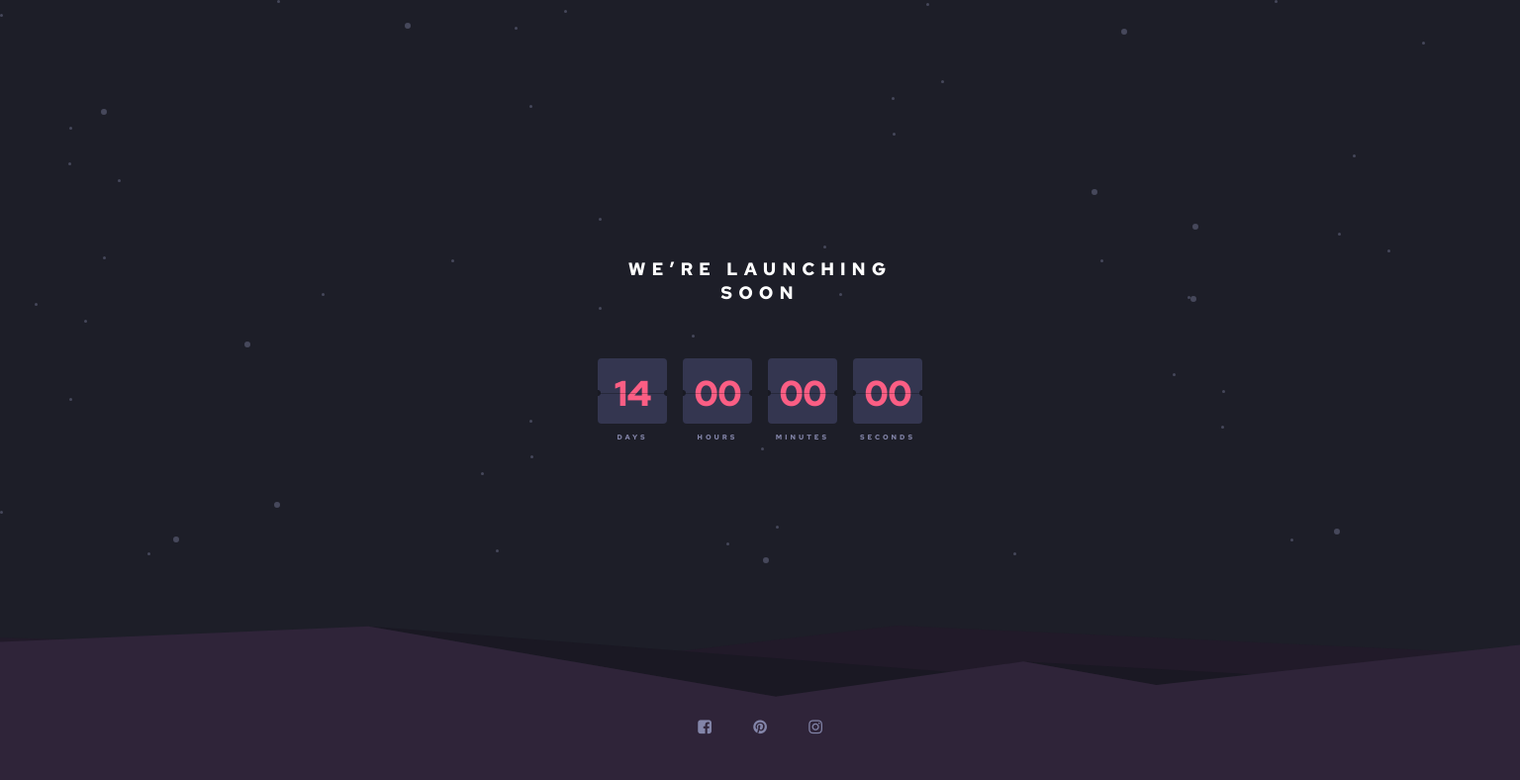
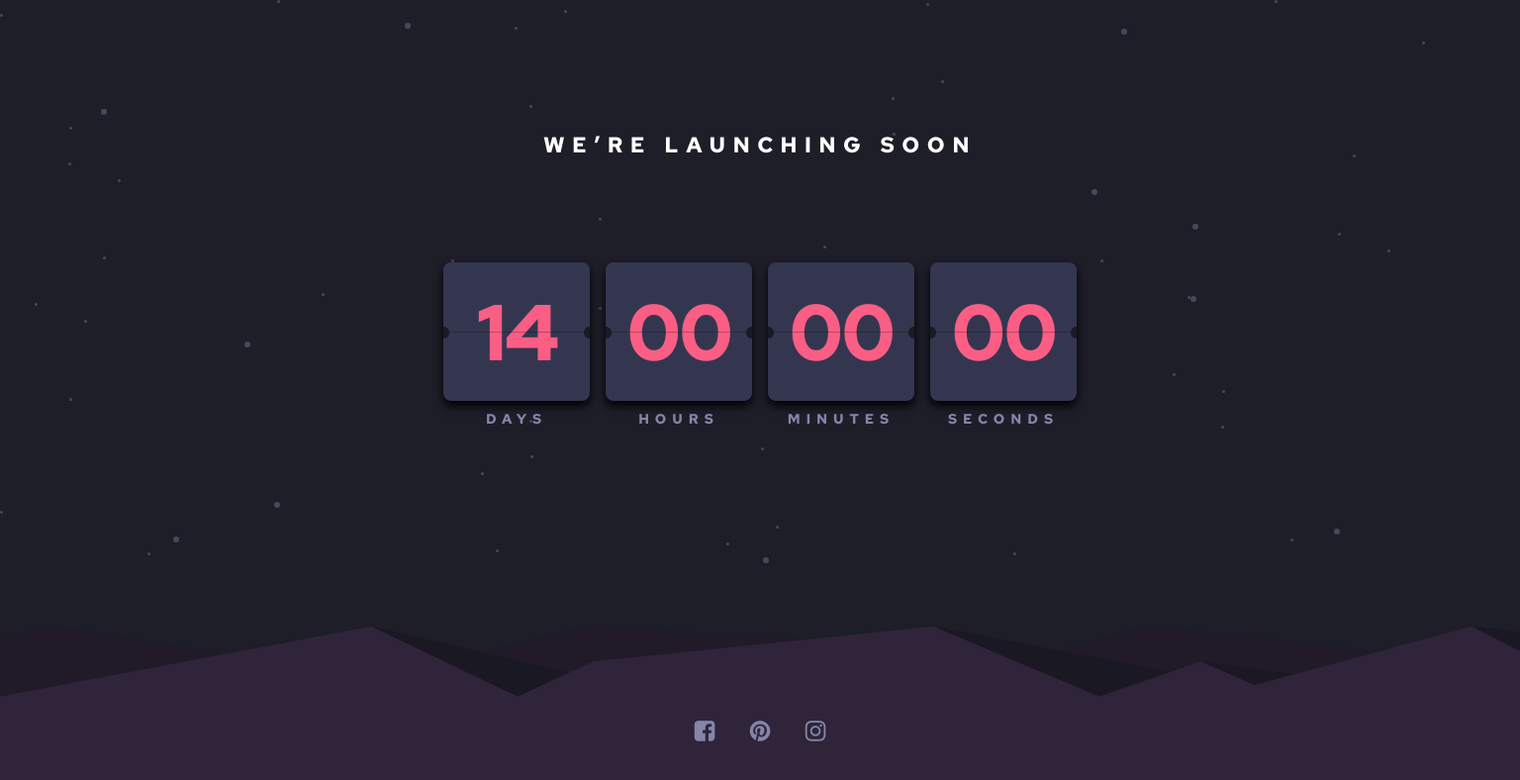
Before and after one commit to AlexTsamala/Launch-countdown-timer, a plain HTML site: page index.html in a window 1536 px wide. Shown: the whole page at 99% size. Drawn offline with Linux system fonts and the light colour scheme.

Commit message:
finished styling of responsive design

```diff
--- a/index.html
+++ b/index.html
@@ -58,5 +58,6 @@
             <i href="#" class="fa fa-pinterest "></i>
             <i href="#" class="fa fa-instagram "></i>
         </div>
+        <script src="./script.js"></script>
     </body>
 </html>
--- a/script.js
+++ b/script.js
@@ -0,0 +1 @@
+console.log("hi")
--- a/style.css
+++ b/style.css
@@ -55,6 +55,7 @@ header{
     border-radius: 4px;
     background-color: #343650;
     position: relative;
+    box-shadow: 0px 5px 10px black;
 }
 
 hr{
@@ -117,4 +118,78 @@ hr{
     color:#8385A9;
     width:24px;
     height:24px;
+    font-size: 24px;
 }
+
+.social-media i:hover{
+    color: #FB5E84;
+}
+
+@media(min-width:1440px) {
+header{
+    font-size: 22px;
+    font-weight: 700;
+    line-height: 29px;
+    letter-spacing: 7.5px;
+    min-width: 440px;
+}
+
+.main-container{
+    margin-top:132px;
+    gap: 104px;
+}
+
+.time-sections{
+    height: 140px;
+    width: 148px;
+    border-radius: 8px;
+    display: flex;
+    align-items: center;
+    justify-content: center;
+}
+
+hr{
+    width:148px;
+    height:1px;
+    opacity: 0.25;
+    top: 70px;
+}
+
+.time-numbers{
+    font-size: 80px;
+    font-weight: 700;
+    line-height: 71px;
+    letter-spacing: -2.4px;
+    text-align: center;
+    color: #FB5E84;
+}
+
+.right-circle{
+    height: 12px;
+    width: 6px;
+    position: absolute;
+    top: 65px;
+    left: 142px;
+}
+
+.left-circle{
+    height: 12px;
+    width:6px;
+    position: absolute;
+    top: 65px;
+    left: 0;
+}
+
+.time-specifications{
+    font-size: 14px;
+    font-weight: 700;
+    line-height: 19px;
+    letter-spacing: 6px;
+}
+
+.social-media{
+    background-size: 100% 100%;
+}
+
+
+}
```
